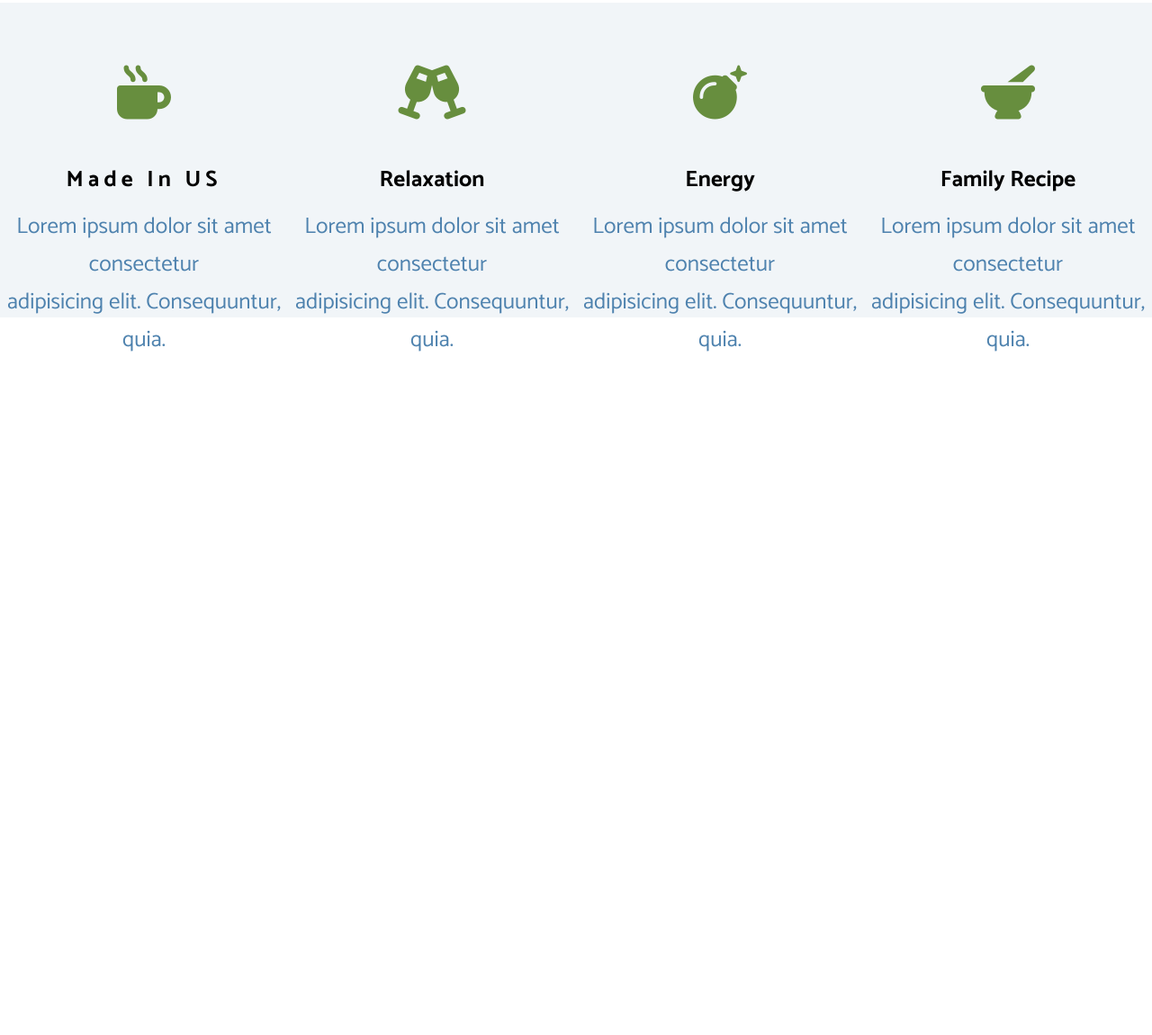
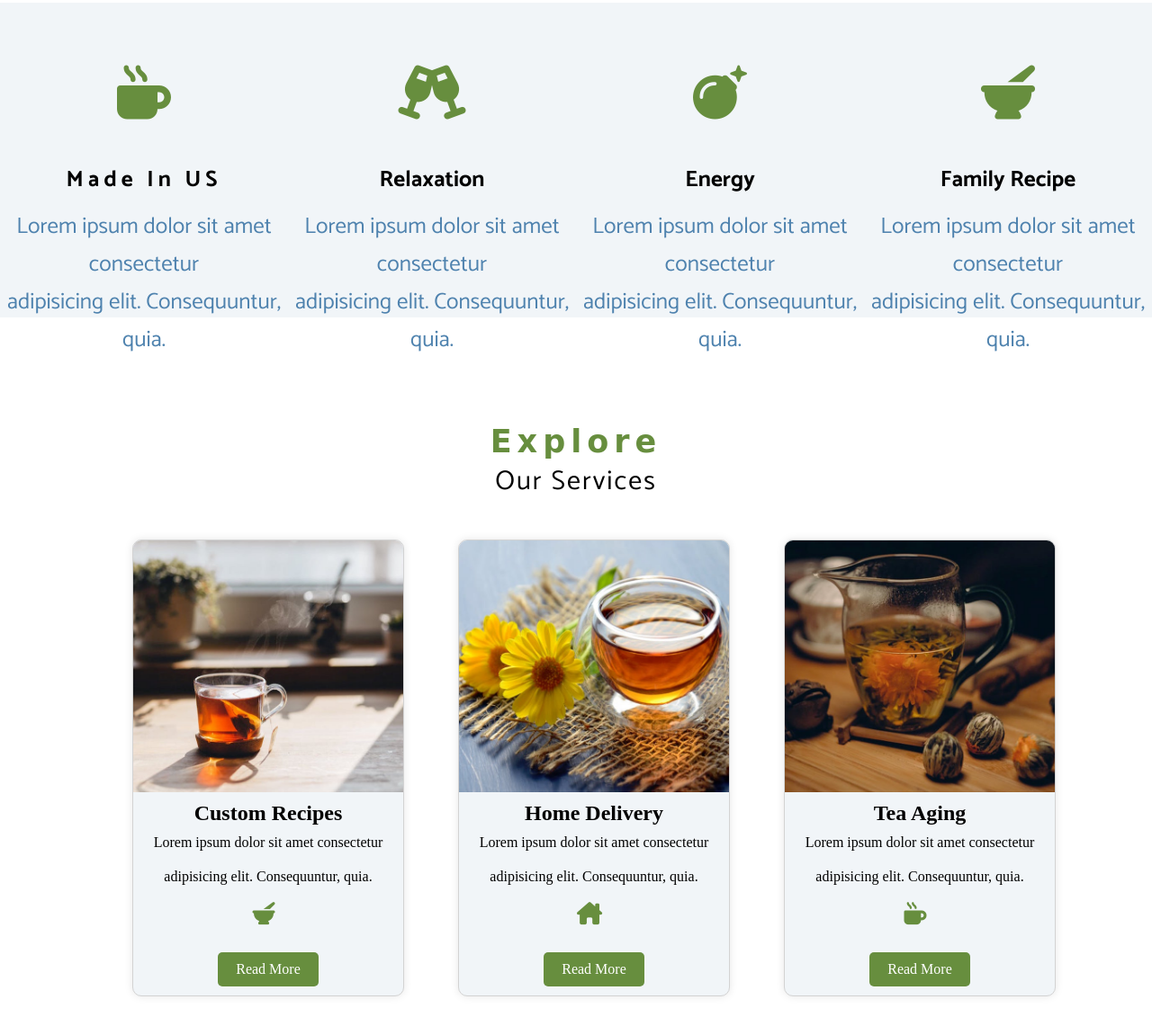
Before and after one commit to Malika1526/Projet-Tea-Station, a plain HTML site: page index.html in a window 1280 px wide. Shown: the part 702-1853 px from the top of the page at 90% size. Before the commit the page ends 1101 px from the top, so only its background shows below. Drawn offline with Linux system fonts and the light colour scheme; a web font is replaced by a local one.

Commit message:
Ajout dossier 5ème version

```diff
--- a/index.html
+++ b/index.html
@@ -5,13 +5,14 @@
     <meta name="viewport" content="width=device-width, initial-scale=1.0">
     <title>Tea Station</title>
     <link rel="stylesheet" href="./style.css">
-    <link rel="preconnect" href="https://fonts.googleapis.com">
+    <link rel="stylesheet" href="./style.css">
     <link rel="preconnect" href="https://fonts.gstatic.com" crossorigin>
     <link rel="preconnect" href="https://fonts.googleapis.com">
-    <link rel="preconnect" href="https://fonts.gstatic.com" crossorigin>
+
     <link href="https://fonts.googleapis.com/css2?family=Catamaran:wght@100..900&display=swap" rel="stylesheet">
     <link href="https://fonts.googleapis.com/css2?family=Grand+Hotel&display=swap" rel="stylesheet">
     <link rel="stylesheet" href="https://cdnjs.cloudflare.com/ajax/libs/font-awesome/6.6.0/css/all.min.css" integrity="sha512-Kc323vGBEqzTmouAECnVceyQqyqdsSiqLQISBL29aUW4U/M7pSPA/gEUZQqv1cwx4OnYxTxve5UMg5GT6L4JJg==" crossorigin="anonymous" referrerpolicy="no-referrer" />
+
 </head>
 <body>
 
@@ -80,9 +81,43 @@
 
     </main>
 
+    <section id="projects">
+        <div class="title-projects">
+            <p class="">Explore</p>
+            <a href="#">Our Services</a>
+        </div>
+        <div class="projects-container">
+                <div class="project-card">
+                    <img src="./assets/image/product-1.jpeg" class="" alt="Image">
+                    <a href="#" target="_blank"><h3>Custom Recipes</h3></a>
+                    <p>Lorem ipsum dolor sit amet consectetur</p>
+                    <p>adipisicing elit. Consequuntur, quia.</p>
+                    <p class="rond"><i class="fa-solid fa-mortar-pestle"></i></p>
+                    <a href="#" class="btn" target="_blank">Read More</a>
+                </div>
+                <div class="project-card">
+                    <img src="./assets/image/product-2.jpeg" class="" alt="Image">
+                    <a href="#" target="_blank"><h3>Home Delivery</h3></a>
+                    <p>Lorem ipsum dolor sit amet consectetur</p>
+                    <p>adipisicing elit. Consequuntur, quia.</p>
+                    <p class="rond"><i class="fa-solid fa-house-chimney"></i></p>
+                    <a href="#" class="btn" target="_blank">Read More</a>
+                </div>
+                <div class="project-card">
+                    <img src="./assets/image/product-3.jpeg" class="" alt="Image">
+                    <a href="#" target="_blank"><h3>Tea Aging</h3></a>
+                    <p>Lorem ipsum dolor sit amet consectetur</p>
+                    <p>adipisicing elit. Consequuntur, quia.</p>
+                    <p class="rond"><i class="fa-solid fa-mug-hot"></i></p>
+                    <a href="#" class="btn" target="_blank">Read More</a>
+                </div>
+        </div>
+    </section>
+
     <footer>
 
     </footer>
+
 
 
     <script>
--- a/style.css
+++ b/style.css
@@ -186,3 +186,109 @@ header {
         display: flex;
     }
 }
+
+
+
+.title-projects p {
+    color: #678e3e;
+    font-family: "Grand Hotel", cursive;
+    font-weight: 690;
+    letter-spacing: 6px;
+    font-size: 35px;
+    text-align: center;
+}
+
+.title-projects a {
+    font-size: 30px;
+    font-family: catamaran, serif;
+    letter-spacing: 2px;
+    color: black;
+    text-decoration: none;
+    display: flex;
+    justify-content: center;
+}
+
+#projects {
+    padding: 50px ;
+    margin-top: 50px;
+}
+
+#projects h2 {
+    font-size: 36px;
+    text-align: center;
+    margin-bottom: 20px;
+}
+
+.projects-container {
+    display: flex;
+    justify-content: center;
+    align-items: center; /* Aligne verticalement les items */
+    flex-wrap: wrap; /* Permet aux cartes de se déplacer sur de nouvelles lignes */
+    gap: 20px; /* Espace entre les cartes */
+    padding: 20px; /* Un peu de padding autour */
+    width: 100%;
+
+}
+
+
+.project-card {
+    width: 300px;
+    margin: 20px;
+    background-color: #f1f5f8;
+    border-radius: 10px;
+    border: 1px solid lightgray;
+    box-shadow: 0 0 10px rgba(0, 0, 0, 0.1);
+    overflow: hidden;
+    text-align: center;
+    transition: transform 0.3s;
+
+
+}
+
+.project-card:hover {
+    transform: scale(1.05); /* Effet d'agrandissement au survol */
+}
+
+.project-card img {
+    width: 100%;
+    height: 280px;
+    object-fit: cover; /* Assure que l'image remplit le conteneur tout en conservant son ratio d'aspect */
+    display: block; /* Supprime tout espace blanc en dessous de l'image */
+    margin: 0 auto; /* Centre horizontalement */
+}
+
+.project-card h3 {
+    font-size: 24px;
+    margin: 10px 0;
+}
+
+.project-card p {
+    padding: 0 10px;
+    margin-bottom: 20px;
+}
+
+.project-card a {
+    text-decoration: none;
+    color: black;
+}
+
+.project-card .btn {
+    display: inline-block;
+    padding: 10px 20px;
+    margin: 10px 5px;
+    background: #678e3e;
+    color: #fff;
+    text-decoration: none;
+    border-radius: 5px;
+    transition: background 0.3s;
+}
+
+.project-card .btn:hover {
+    background: #518b12;
+}
+
+.projects-container i {
+    margin-right: 10px;
+    color: #678e3e;
+    font-size: 25px;
+}
```
